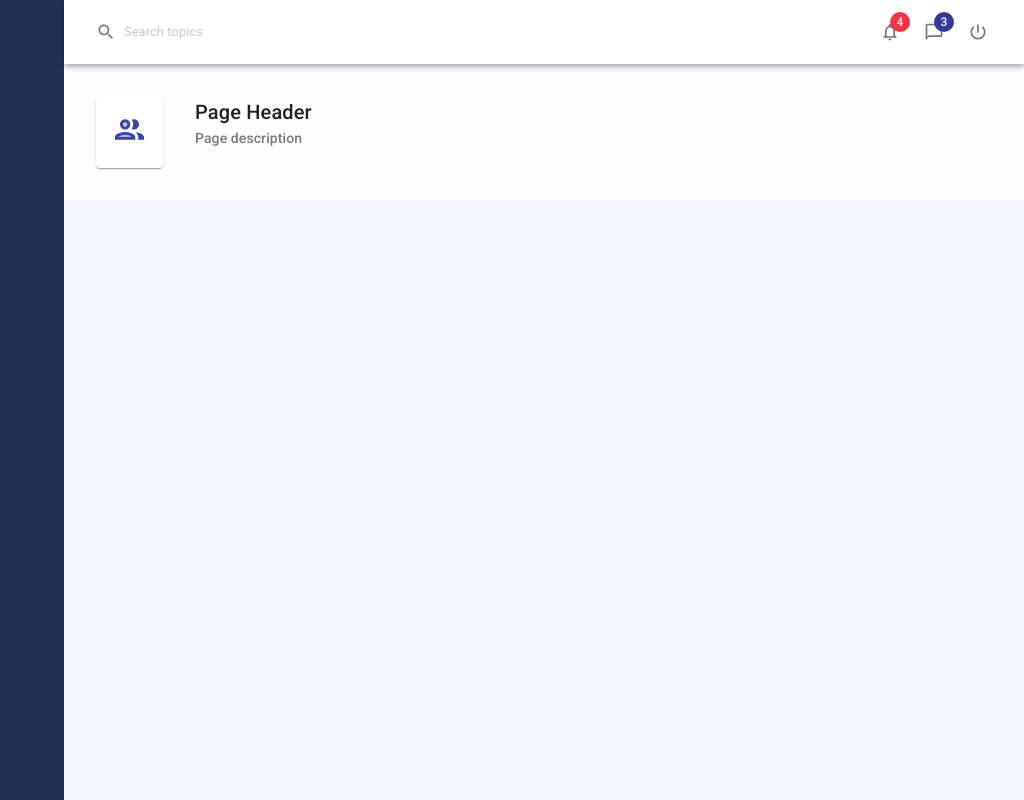
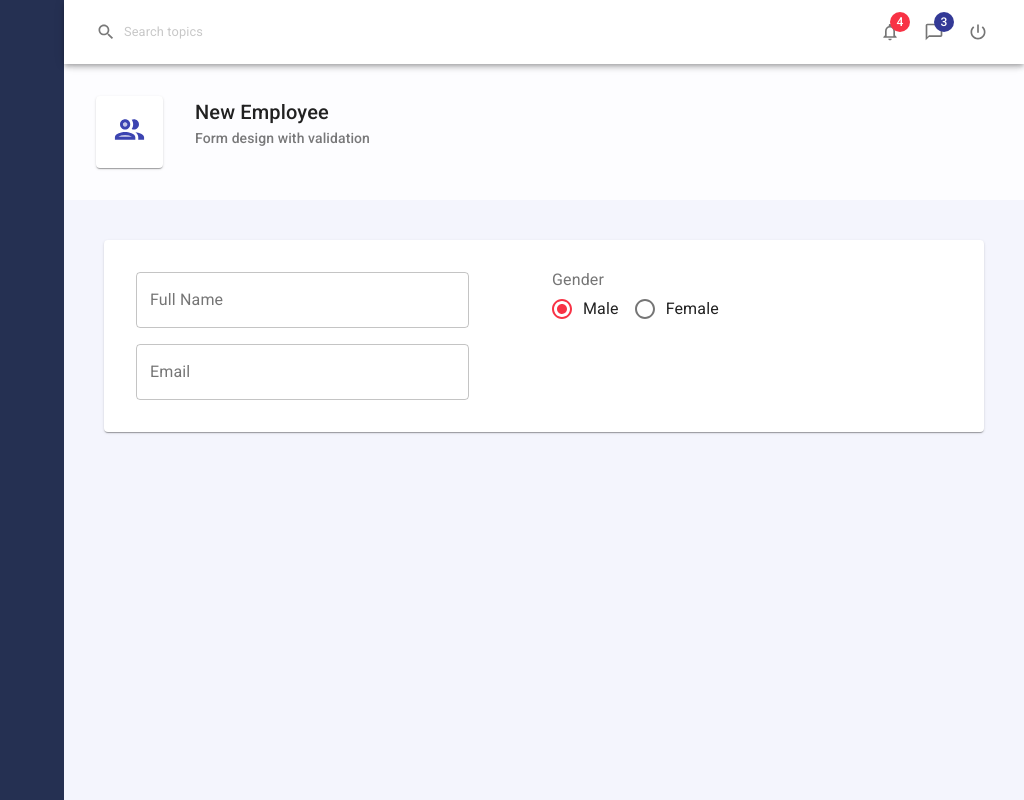
Before and after one commit to GabrielAlonso/material-ui-complete, a React (Create React App) app: page / in a window 1280 px wide. Shown: the whole page, without its empty margins (256-1280 px from the left). Built offline with nearby package versions, Linux system fonts and the light colour scheme.

Commit message:
implementado form e controles de onChange

```diff
--- a/src/App/App.js
+++ b/src/App/App.js
@@ -4,8 +4,7 @@
 import { CssBaseline, makeStyles } from '@material-ui/core';
 import Header from '../components/Header';
 import { createTheme, ThemeProvider } from '@material-ui/core/styles';
-import PageHeader from '../components/PageHeader';
-import PeopleOutlineTwoToneIcon from '@material-ui/icons/PeopleOutlineTwoTone';
+import Employees from '../pages/Employees/Employees';
 
 const theme = createTheme({
   palette: {
@@ -37,11 +36,7 @@
       <SideMenu />
       <div className={classes.appMain}>
         <Header />
-        <PageHeader
-          title="Page Header"
-          subTitle="Page description"
-          icon={<PeopleOutlineTwoToneIcon fontSize="large" />}
-        />
+        <Employees />
       </div>
       <CssBaseline />
     </ThemeProvider>
--- /dev/null
+++ b/src/components/controls/Controls.js
@@ -0,0 +1,9 @@
+import Input from "./Input";
+import RadioGroup from "./RadioGroup";
+
+const Controls = {
+    Input,
+    RadioGroup
+}
+
+export default Controls;
--- /dev/null
+++ b/src/components/controls/Input.js
@@ -0,0 +1,17 @@
+import React from 'react'
+import { TextField } from '@material-ui/core'
+
+export default function Input(props) {
+
+    const { name, label, value, onChange } = props;
+
+    return (
+        <TextField
+            variant="outlined"
+            label={label}
+            name={name}
+            value={value}
+            onChange={onChange}
+        />
+    )
+}
--- /dev/null
+++ b/src/components/controls/RadioGroup.js
@@ -0,0 +1,25 @@
+import React from 'react'
+import { FormControl, FormControlLabel, FormLabel, Radio, RadioGroup as MuiRadioGroup } from '@material-ui/core';
+
+export default function RadioGroup(props) {
+
+    const { name, label, value, onChange, items } = props;
+
+    return (
+        <FormControl>
+            <FormLabel>{label}</FormLabel>
+            <MuiRadioGroup row
+                name={name}
+                value={value}
+                onChange={onChange}>
+                {
+                    items.map(
+                        (item, index) => (
+                            <FormControlLabel value={item.id} control={<Radio />} label={item.title} />
+                        )
+                    )
+                }
+            </MuiRadioGroup>
+        </FormControl>
+    )
+}
--- /dev/null
+++ b/src/components/useForm.js
@@ -0,0 +1,40 @@
+import React, { useState } from 'react'
+import { makeStyles } from '@material-ui/core'
+
+export function useForm(initialFValues) {
+
+    const [values, setValues] = useState(initialFValues);
+
+    const handleInputChange = e => {
+        const { name, value } = e.target
+        setValues({
+            ...values,
+            [name]: value
+        })
+    }
+
+    return {
+        values,
+        setValues,
+        handleInputChange
+    }
+}
+
+const useStyles = makeStyles(theme => ({
+    root: {
+        '& .MuiFormControl-root': {
+            width: '80%',
+            margin: theme.spacing(1)
+        }
+    }
+}))
+
+export function Form(props) {
+
+    const classes = useStyles()
+    return (
+        <form className={classes.root}>
+            {props.children}
+        </form>
+    )
+}
--- /dev/null
+++ b/src/pages/Employees/Employeeform.js
@@ -0,0 +1,60 @@
+import React from 'react';
+import { FormControl, FormControlLabel, FormLabel, Grid, RadioGroup, Radio } from '@material-ui/core';
+import { useForm, Form } from '../../components/useForm';
+import Controls from '../../components/controls/Controls';
+
+const genderItems = [
+    { id: 'male', title: 'Male' },
+    { id: 'female', title: 'Female' }
+]
+
+const initialFValues = {
+    id: 0,
+    fullName: '',
+    email: '',
+    mobile: '',
+    city: '',
+    gender: 'male',
+    departamentId: '',
+    hireDate: new Date(),
+    isPermanent: false
+}
+
+export default function Employeeform() {
+
+    const {
+        values,
+        setValues,
+        handleInputChange
+    } = useForm(initialFValues);
+
+    return (
+        <Form>
+            <Grid container>
+                <Grid item xs={6}>
+                    <Controls.Input
+                        name="fullName"
+                        label="Full Name"
+                        value={values.fullName}
+                        onChange={handleInputChange}
+                    />
+                    <Controls.Input
+                        name="email"
+                        label="Email"
+                        value={values.email}
+                        onChange={handleInputChange}
+                    />
+                </Grid>
+                <Grid item xs={6}>
+                    <Controls.RadioGroup
+                        name="gender"
+                        label="Gender"
+                        value={values.gender}
+                        onChange={handleInputChange}
+                        items={genderItems}
+                    />
+                </Grid>
+            </Grid>
+        </Form>
+    )
+}
--- /dev/null
+++ b/src/pages/Employees/Employees.js
@@ -0,0 +1,31 @@
+import React from 'react';
+import Employeeform from './Employeeform';
+import PageHeader from '../../components/PageHeader';
+import PeopleOutlineTwoToneIcon from '@material-ui/icons/PeopleOutlineTwoTone';
+import { Paper, makeStyles } from '@material-ui/core';
+
+const useStyles = makeStyles(theme => ({
+    pageContent: {
+        margin: theme.spacing(5),
+        padding: theme.spacing(3)
+    }
+}))
+
+export default function Employees() {
+
+    const classes = useStyles();
+
+    return (
+        <>
+            <PageHeader
+                title="New Employee"
+                subTitle="Form design with validation"
+                icon={<PeopleOutlineTwoToneIcon fontSize="large" />}
+            />
+            <Paper className={classes.pageContent}>
+                <Employeeform />
+            </Paper>
+
+        </>
+    )
+}
```
